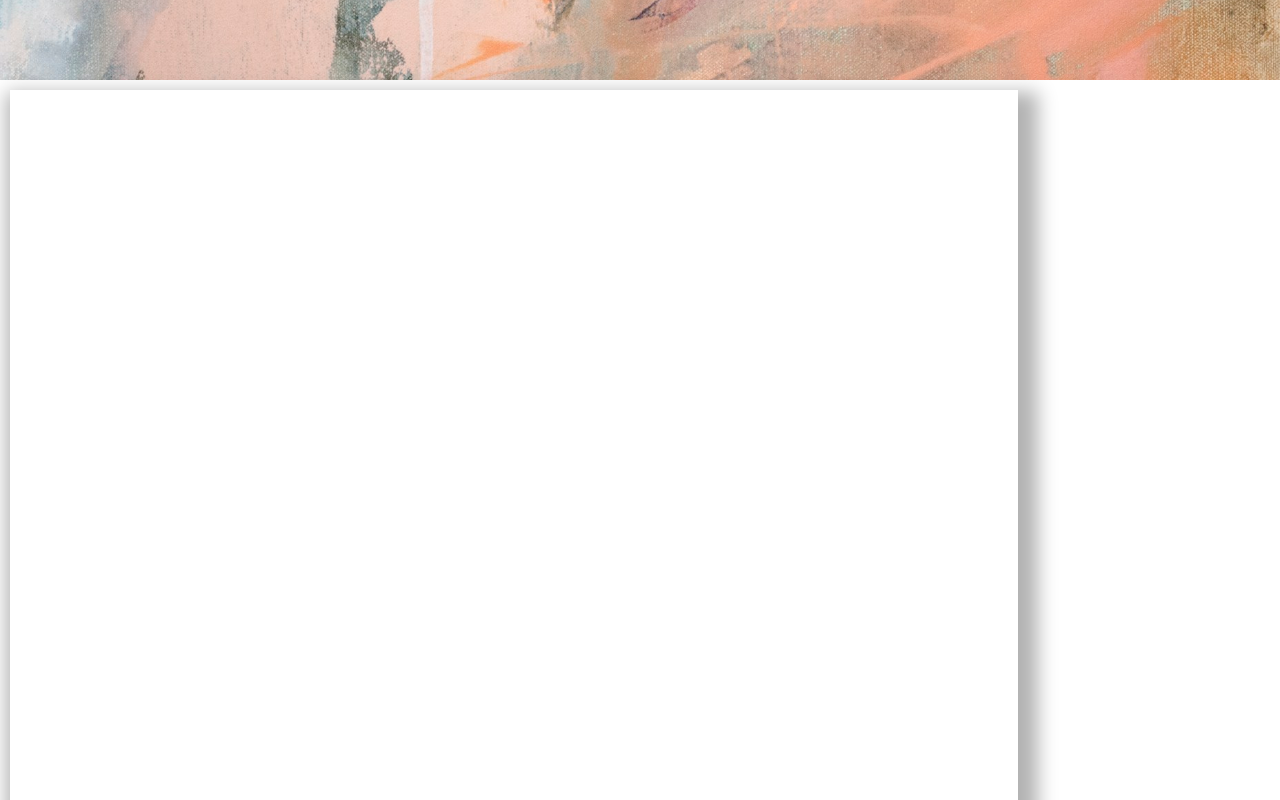
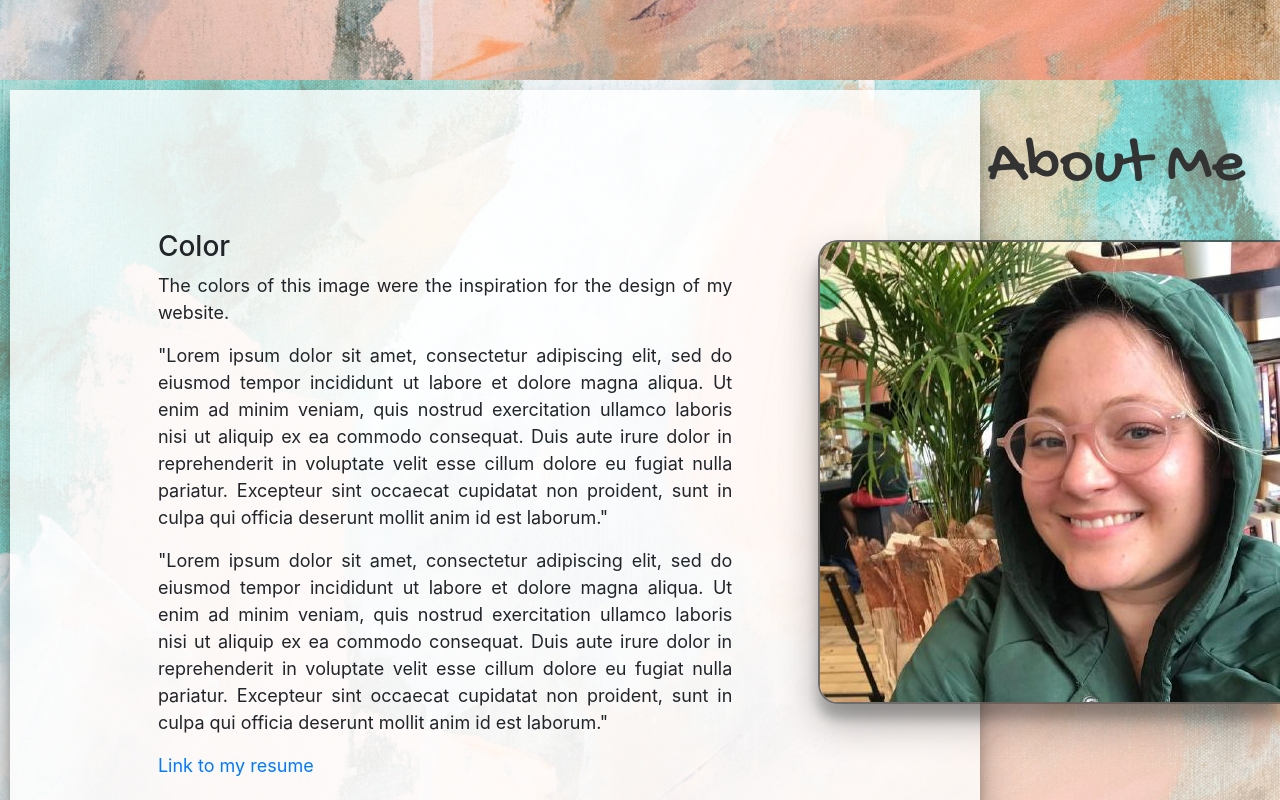
Before and after one commit to nataliakukula/nataliakukula.github.io, a plain HTML site: page index.html in a window 1280 px wide. Shown: the part 720-1520 px from the top of the page. Drawn offline with nearby package versions, Linux system fonts and the light colour scheme.

Commit message:
added img positioning

```diff
--- a/assets/css/main.css
+++ b/assets/css/main.css
@@ -23,20 +23,12 @@ body, html {
     background-size: cover;
 }
 
-.page1 {
-    height: 800px;
-    background-color: white;
-    padding: 10px;
+#font-change {
+    font-family: 'Gochi Hand', cursive;
+    font-size: 60px;
 }
 
-.content1 {
-    background-color: white;
-    /* border: solid 1px #ce9e92; */
-    padding-right: 100px;
-    height: 99.8%;
-    width: 80%;
-    box-shadow: 8px 14px 18px 12px rgb(0, 0, 0, 0.3);
+footer {
+    height: 100px;
+    border-top: 3px solid #333;
 }
-
-/* #new-portfolio{
-}; */
--- /dev/null
+++ b/assets/css/pages.css
@@ -0,0 +1,53 @@
+/* Pages */
+
+.page1 {
+  height: 800px;
+  background-color: rgb(255, 255, 255, 0.5);
+  padding: 10px;
+}
+
+.content1 {
+    background-color: rgb(255, 255, 255, 0.8);
+    padding-right: 100px;
+    height: 99%;
+    width: 77%;
+    box-shadow: 0 19px 38px rgba(0,0,0,0.30), 0 15px 12px rgba(0,0,0,0.22);
+}
+
+#portfolio-img, #works {
+  position: absolute;
+  right: 0;
+  z-index: 10;
+  margin-top: 150px;
+  box-shadow: 0 19px 38px rgba(0,0,0,0.30), 0 15px 12px rgba(0,0,0,0.22);
+  border-top: 2px solid rgba(51, 51, 51, 0.7);
+  border-bottom: 2px solid rgba(51, 51, 51, 0.7);
+  border-left: 2px solid rgba(51, 51, 51, 0.7);
+  border-top-left-radius: 20px;
+  border-bottom-left-radius: 20px;
+}
+
+#works {
+  background-color: #274f47;
+  height: 460px;
+  width: 460px;
+  color: #ce9e92;
+}
+
+.title3 {
+  font-family: 'Gochi Hand', cursive;
+  font-size: 65px;
+  color: #333;
+  float: right;
+  margin-top: 3%;
+  margin-right: 2%;
+  z-index: 9;
+}
+
+#about-me {
+  margin-left: 17%;
+  margin-right: 17%;
+  padding-top: 140px;
+  text-align: justify;
+  font-size: 18px;
+}
--- a/index.html
+++ b/index.html
@@ -13,6 +13,8 @@
         crossorigin="anonymous">
     <link rel="stylesheet" href="assets/css/menu.css">
     <link rel="stylesheet" href="assets/css/main.css">
+    <link rel="stylesheet" href="assets/css/pages.css">
+    <link href="https://fonts.googleapis.com/css?family=Gochi+Hand" rel="stylesheet">
 
 </head>
 
@@ -81,10 +83,10 @@
         </div>
         <!-- Title page -->
         <div class="row">
-            <p id="title1">NATALIA KUKULA. Web Dev.</p>
+            <p id="title1">NATALIA KUKULA. <span id="font-change">Web Dev.</span></p>
         </div>
         <div class="row">
-            <p id="title2">"I deliver solutions to communities in the need of implementing user-centered
+            <p id="title2">"I deliver web solutions to communities in need of implementing human-centered
                 design."</p>
         </div>
         <!-- Scroll arrow - work in progress.. -->
@@ -93,23 +95,60 @@
             <div class="col-xs-1 col-sm-1 col-md-1"><i class="fas fa-angle-double-down fa-3x" aria-hidden="true"></i></div>
             <div class="col-xs-1 col-sm-1 col-md-1"></div>
         </div>
-        <!-- Page 1 -->
     </div>
+    <!-- Page 1 - Aboout Me -->
+    <div class="background-image1">
         <div class="page1">
-        <div class="content1"></div>
+            <h1 class="title3">About Me</h1>
+            <div class="content1">
+                <img id="portfolio-img" src="./assets/images/new-portfolio.jpeg" alt="Natalia Kukula">
+                <div id="about-me">
+                    <h3>Color</h3>
+                    <p>
+                        The colors of this image were the inspiration for the design of my website.
+                    </p>
+                    <p>"Lorem ipsum dolor sit amet, consectetur adipiscing elit, sed do eiusmod tempor incididunt ut
+                        labore et dolore magna aliqua. Ut enim ad minim veniam, quis nostrud exercitation ullamco
+                        laboris nisi ut aliquip ex ea commodo consequat. Duis aute irure dolor in reprehenderit in
+                        voluptate velit esse cillum dolore eu fugiat nulla pariatur. Excepteur sint occaecat cupidatat
+                        non proident, sunt in culpa qui officia deserunt mollit anim id est laborum."
+
+                    </p>
+                    <p>
+                        "Lorem ipsum dolor sit amet, consectetur adipiscing elit, sed do eiusmod tempor incididunt ut
+                        labore et dolore magna aliqua. Ut enim ad minim veniam, quis nostrud exercitation ullamco
+                        laboris nisi ut aliquip ex ea commodo consequat. Duis aute irure dolor in reprehenderit in
+                        voluptate velit esse cillum dolore eu fugiat nulla pariatur. Excepteur sint occaecat
+                        cupidatat non proident, sunt in culpa qui officia deserunt mollit anim id est laborum." </p>
+                    <a href="#">Link to my resume</a>
+                </div>
+            </div>
+        </div>
     </div>
     <div class="background-image2"></div>
 
     <!-- Page 2 -->
+    <div class="background-image1">
         <div class="page1">
-        <div class="content1"></div>
-        <!-- <img id="new-portfolio" src="./assets/images/new-portfolio.jpeg" alt="Natalia Kukula"> -->
+            <h1 class="title3">My Work</h1>
+            <div class="content1">
+                <div id="works">Constructor Word Guess Game</div>
+            </div>
         </div>
         <div class="background-image2"></div>
-
+        <!-- <div class="background-image2">
             <footer>
                 <p>"There's a method in the madness."</p>
+                <div class="col-xs-5 col-sm-5 col-md-5">
+                    <a href="mailto:kuki_kukula@yahoo.com"><i class="fas fa-envelope-square fa-3x" aria-hidden="true"></i></a>
+                    <a href="https://www.linkedin.com/in/nataliakukula/" target="_blank"><i class="fab fa-linkedin-square fa-3x"
+                            aria-hidden="true"></i></a>
+                    <a href="https://github.com/nataliakukula" target="_blank"><i class="fab fa-github-square fa-3x"
+                            aria-hidden="true"></i></a>
+                </div>
             </footer>
+        </div> -->
+    </div>
 </body>
 
 <script src="https://use.fontawesome.com/ed7a478c0d.js"></script>
```
Also changed, not shown: 2 other files. Lines whose indentation alone changed are shown as unchanged.
